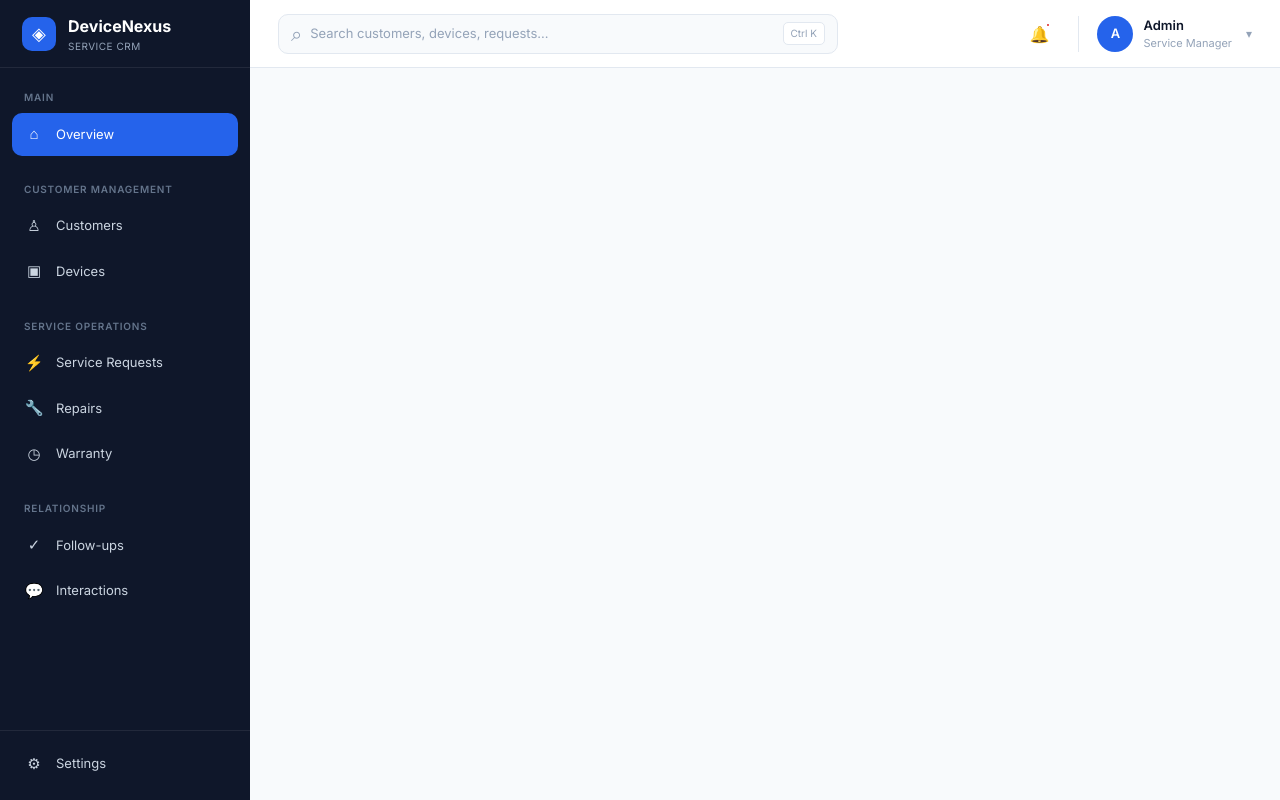
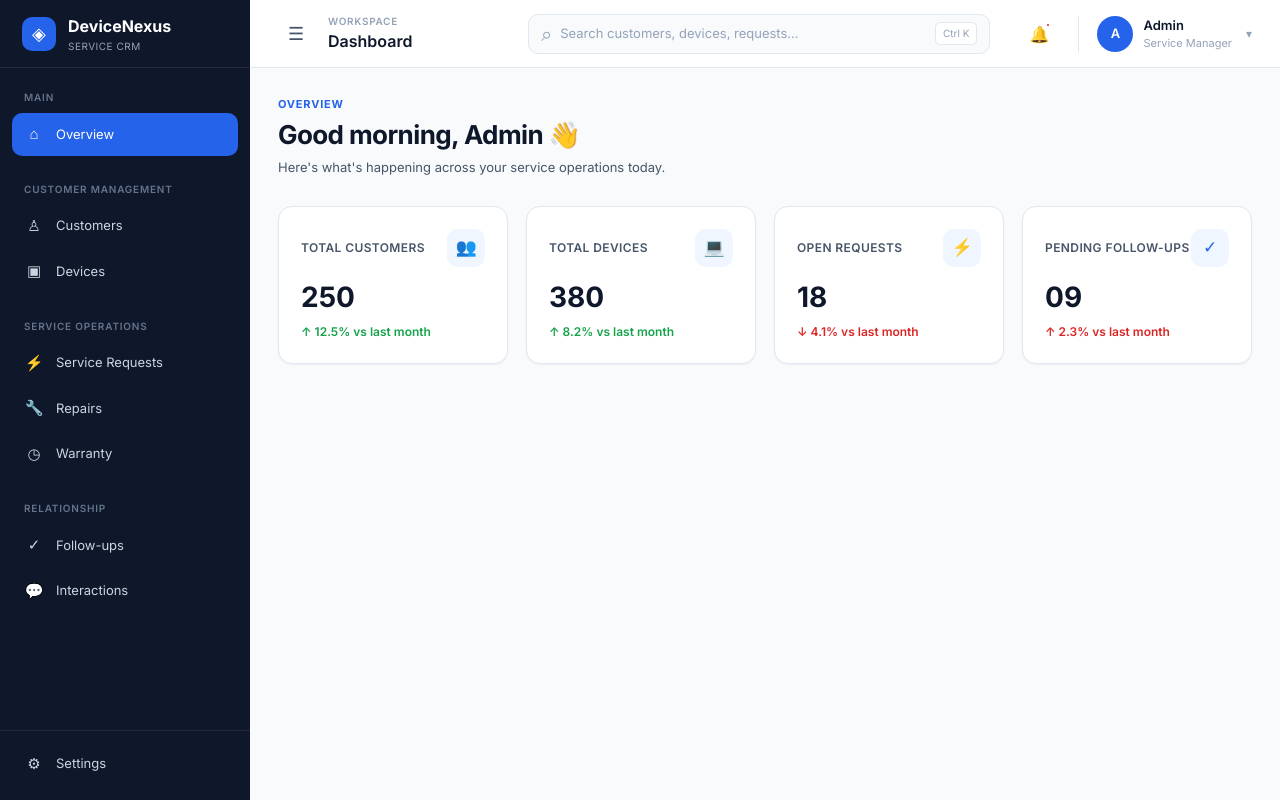
Before and after one commit to aarzoo0708/DeviceNexus, a React app in the folder frontend/: page / in a window 1280 px wide. Built offline with nearby package versions, Linux system fonts and the light colour scheme; the HTML template or start-up script is replaced by a standard one.

Commit message:
build dashboard foundation

```diff
--- a/frontend/src/App.jsx
+++ b/frontend/src/App.jsx
@@ -1,17 +1,10 @@
 import AppLayout from "./components/layout/AppLayout";
+import Dashboard from "./pages/Dashboard";
 
 function App() {
   return (
     <AppLayout>
-
-      <div>
-        <h1>Dashboard</h1>
-
-        <p>
-          Welcome to DeviceNexus.
-        </p>
-      </div>
-
+      <Dashboard />
     </AppLayout>
   );
 }
--- /dev/null
+++ b/frontend/src/components/dashboard/StatCard.css
@@ -0,0 +1,100 @@
+.stat-card {
+  min-width: 0;
+  width: 100%;
+
+  background: var(--surface);
+
+  border: 1px solid var(--border);
+
+  border-radius: var(--radius-lg);
+
+  padding: 22px;
+
+  box-shadow: var(--shadow-sm);
+
+  transition: var(--transition);
+}
+
+.stat-card:hover {
+  transform: translateY(-2px);
+
+  box-shadow: var(--shadow-md);
+}
+
+
+/* TOP */
+
+.stat-card-top {
+  display: flex;
+
+  align-items: center;
+
+  justify-content: space-between;
+}
+
+.stat-title {
+  font-size: 12px;
+
+  font-weight: 600;
+
+  color: var(--text-secondary);
+
+  text-transform: uppercase;
+
+  letter-spacing: 0.4px;
+}
+
+
+/* ICON */
+
+.stat-icon {
+  width: 38px;
+  height: 38px;
+
+  display: flex;
+
+  align-items: center;
+  justify-content: center;
+
+  background: var(--primary-light);
+
+  color: var(--primary);
+
+  border-radius: var(--radius-md);
+
+  font-size: 17px;
+}
+
+
+/* VALUE */
+
+.stat-value {
+  margin-top: 16px;
+
+  font-size: 28px;
+
+  line-height: 1;
+
+  font-weight: 700;
+
+  color: var(--text-primary);
+}
+
+
+/* CHANGE */
+
+.stat-change {
+  margin-top: 12px;
+
+  font-size: 12px;
+
+  font-weight: 600;
+}
+
+.stat-change.positive {
+  color: var(--success);
+}
+
+.stat-change.negative {
+  color: var(--danger);
+}
--- /dev/null
+++ b/frontend/src/components/dashboard/StatCard.jsx
@@ -0,0 +1,29 @@
+import "./StatCard.css";
+
+function StatCard({ title, value, change, icon, trend }) {
+  return (
+    <div className="stat-card">
+
+      <div className="stat-card-top">
+        <span className="stat-title">
+          {title}
+        </span>
+
+        <div className="stat-icon">
+          {icon}
+        </div>
+      </div>
+
+      <div className="stat-value">
+        {value}
+      </div>
+
+      <div className={`stat-change ${trend}`}>
+        {change}
+      </div>
+
+    </div>
+  );
+}
+
+export default StatCard;
--- a/frontend/src/components/layout/AppLayout.css
+++ b/frontend/src/components/layout/AppLayout.css
@@ -1,21 +1,24 @@
 .app-layout {
   min-height: 100vh;
+  width: 100%;
 }
 
+/* Main content sits beside the fixed sidebar */
 .main-area {
+  min-height: 100vh;
   margin-left: var(--sidebar-width);
-
-  min-height: 100vh;
 }
 
+/* Dashboard/page content */
 .page-content {
+  width: 100%;
+  max-width: 100%;
   padding: 28px;
+  overflow-x: hidden;
 }
 
-/* MOBILE */
-
+/* Tablet / Mobile */
 @media (max-width: 768px) {
-
   .main-area {
     margin-left: 0;
   }
@@ -23,5 +26,4 @@
   .page-content {
     padding: 20px 16px;
   }
-
 }
--- a/frontend/src/components/layout/AppLayout.jsx
+++ b/frontend/src/components/layout/AppLayout.jsx
@@ -1,22 +1,19 @@
 import Navbar from "./Navbar";
 import Sidebar from "./Sidebar";
+import "./AppLayout.css";
 
 function AppLayout({ children }) {
   return (
     <div className="app-layout">
-
       <Sidebar />
 
       <div className="main-area">
-
         <Navbar />
 
         <main className="page-content">
           {children}
         </main>
-
       </div>
-
     </div>
   );
 }
--- /dev/null
+++ b/frontend/src/pages/Dashboard.css
@@ -0,0 +1,73 @@
+.dashboard-header {
+  width: 100%;
+  margin-bottom: 28px;
+}
+
+.dashboard-header p {
+  margin-bottom: 6px;
+
+  font-size: 11px;
+  font-weight: 700;
+
+  color: var(--primary);
+
+  text-transform: uppercase;
+  letter-spacing: 0.8px;
+}
+
+.dashboard-header h1 {
+  font-size: 26px;
+  line-height: 1.25;
+
+  font-weight: 700;
+
+  letter-spacing: -0.6px;
+
+  color: var(--text-primary);
+}
+
+.dashboard-header span {
+  display: block;
+
+  margin-top: 7px;
+
+  color: var(--text-secondary);
+
+  font-size: 13px;
+}
+
+
+/* =========================
+   STATISTICS
+========================= */
+
+.stats-grid {
+  width: 100%;
+
+  display: grid;
+
+  grid-template-columns: repeat(4, minmax(0, 1fr));
+
+  gap: 18px;
+}
+
+
+/* =========================
+   RESPONSIVE
+========================= */
+
+@media (max-width: 1100px) {
+  .stats-grid {
+    grid-template-columns: repeat(2, minmax(0, 1fr));
+  }
+}
+
+@media (max-width: 600px) {
+  .stats-grid {
+    grid-template-columns: 1fr;
+  }
+
+  .dashboard-header h1 {
+    font-size: 21px;
+  }
+}
--- /dev/null
+++ b/frontend/src/pages/Dashboard.jsx
@@ -0,0 +1,63 @@
+import "./Dashboard.css";
+import StatCard from "../components/dashboard/StatCard";
+
+function Dashboard() {
+  return (
+    <div>
+
+      <div className="dashboard-header">
+
+        <div>
+          <p>Overview</p>
+
+          <h1>Good morning, Admin 👋</h1>
+
+          <span>
+            Here's what's happening across your service operations today.
+          </span>
+        </div>
+
+      </div>
+
+
+      <div className="stats-grid">
+
+        <StatCard
+          title="Total Customers"
+          value="250"
+          change="↑ 12.5% vs last month"
+          icon="👥"
+          trend="positive"
+        />
+
+        <StatCard
+          title="Total Devices"
+          value="380"
+          change="↑ 8.2% vs last month"
+          icon="💻"
+          trend="positive"
+        />
+
+        <StatCard
+          title="Open Requests"
+          value="18"
+          change="↓ 4.1% vs last month"
+          icon="⚡"
+          trend="negative"
+        />
+
+        <StatCard
+          title="Pending Follow-ups"
+          value="09"
+          change="↑ 2.3% vs last month"
+          icon="✓"
+          trend="negative"
+        />
+
+      </div>
+
+    </div>
+  );
+}
+
+export default Dashboard;
```
Also changed, not shown: frontend/src/components/dashboard/RecentActivity.jsx (added), frontend/src/components/dashboard/ServicePipeline.jsx (added), frontend/src/components/dashboard/WarrantyAlert.jsx (added).
